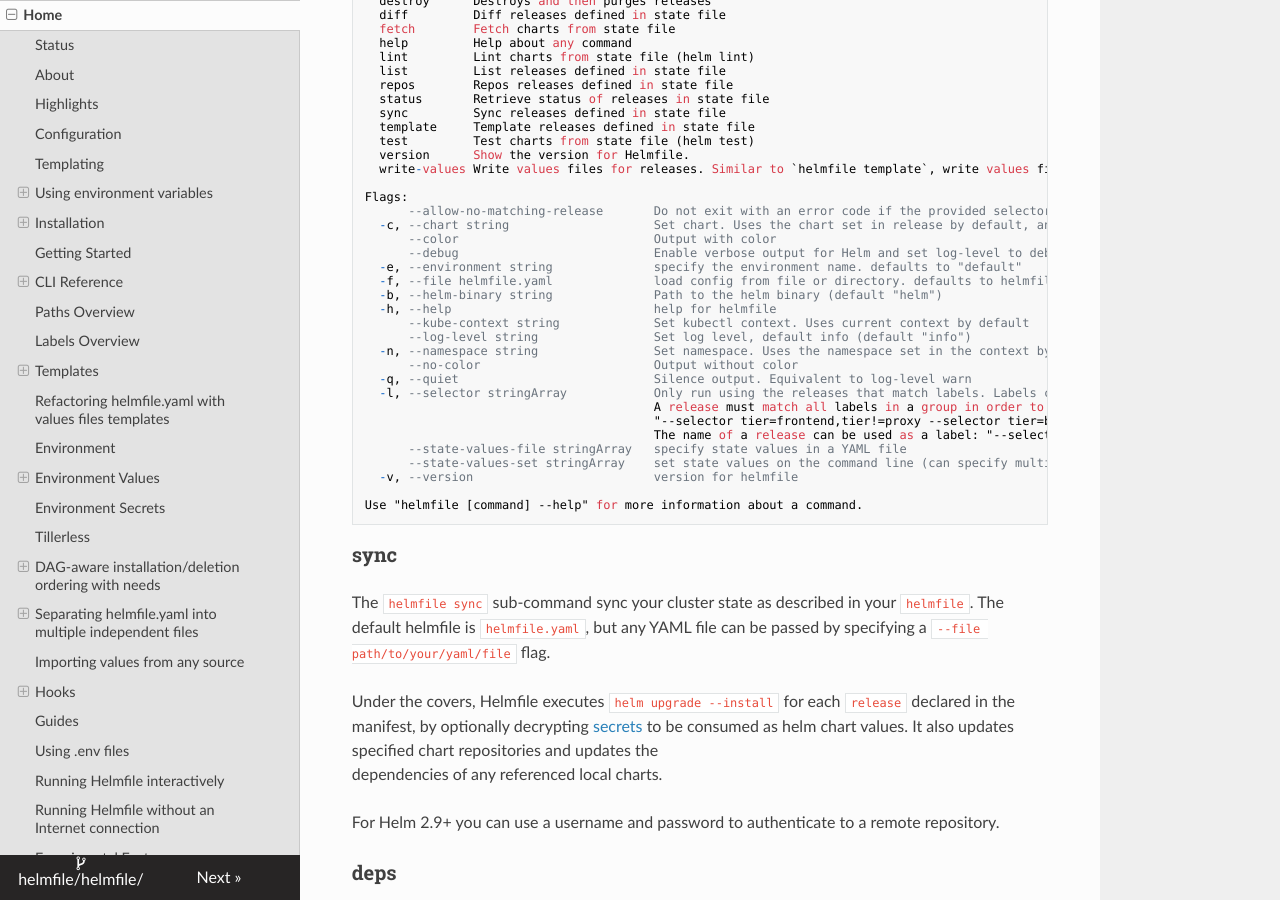
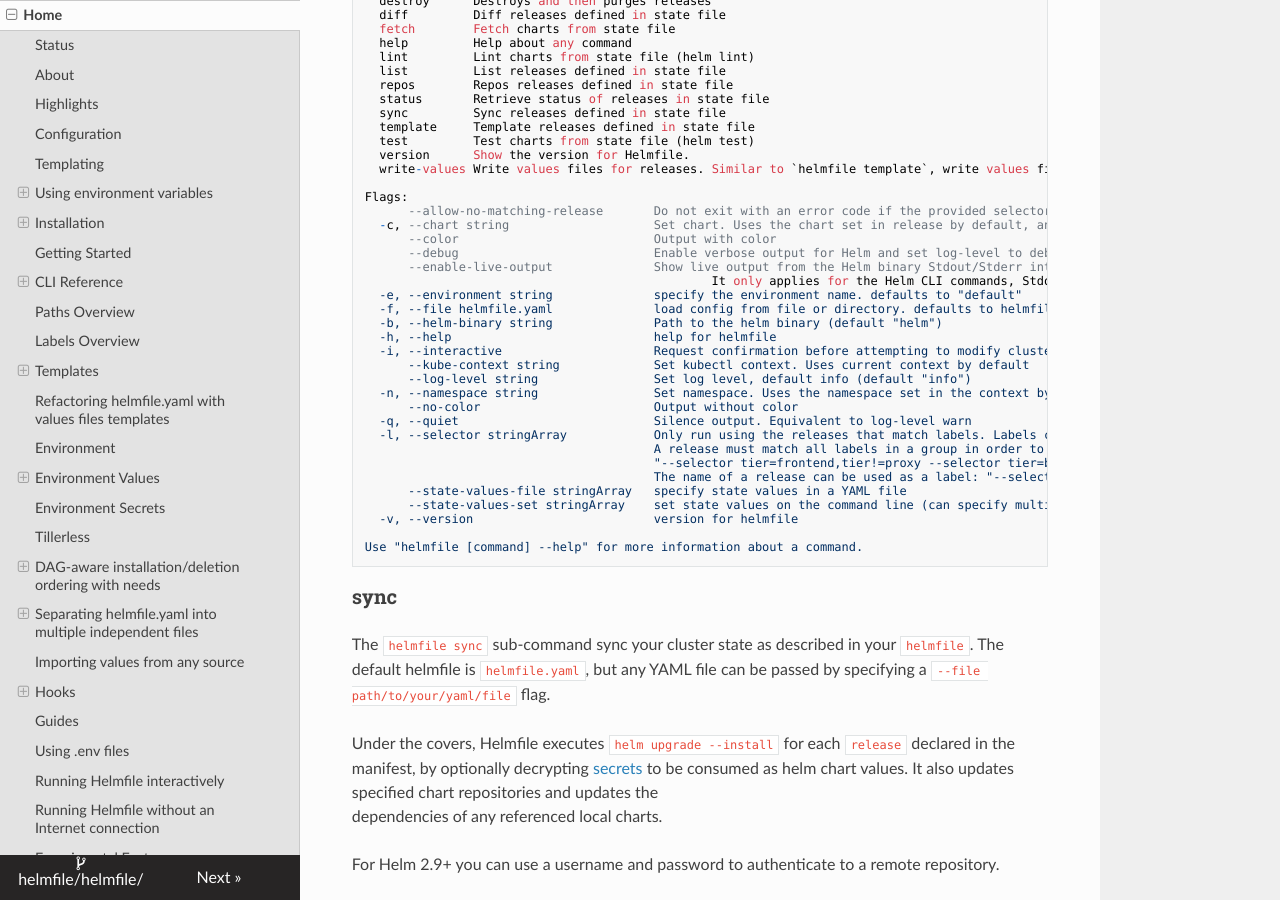
Before and after one commit to alex-tw-lam/helmfile, an MkDocs documentation site: the page built from docs/index.md, in a window 1280 px wide and 900 px high, scrolled down 8611 px. Built offline with MkDocs 1.6.1, drawn with Linux system fonts in a browser that asks for light colours; nearby versions of some CDN libraries.

Commit message:
update CLI Ref
Signed-off-by: yxxhero <aiopsclub@163.com>

```diff
--- a/docs/index.md
+++ b/docs/index.md
@@ -518,10 +518,13 @@ Flags:
   -c, --chart string                    Set chart. Uses the chart set in release by default, and is available in template as {{ .Chart }}
       --color                           Output with color
       --debug                           Enable verbose output for Helm and set log-level to debug, this disables --quiet/-q effect
+      --enable-live-output              Show live output from the Helm binary Stdout/Stderr into Helmfile own Stdout/Stderr.
+                                                It only applies for the Helm CLI commands, Stdout/Stderr for Hooks are still displayed only when it's execution finishes.
   -e, --environment string              specify the environment name. defaults to "default"
   -f, --file helmfile.yaml              load config from file or directory. defaults to helmfile.yaml or `helmfile.d`(means `helmfile.d/*.yaml`) in this preference
   -b, --helm-binary string              Path to the helm binary (default "helm")
   -h, --help                            help for helmfile
+  -i, --interactive                     Request confirmation before attempting to modify clusters
       --kube-context string             Set kubectl context. Uses current context by default
       --log-level string                Set log level, default info (default "info")
   -n, --namespace string                Set namespace. Uses the namespace set in the context by default, and is available in templates as {{ .Namespace }}
```
